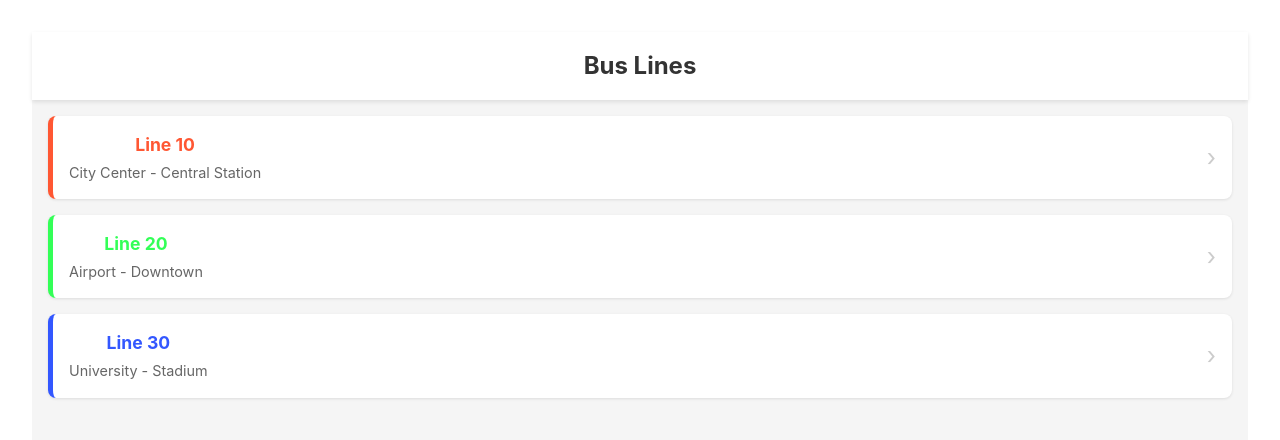
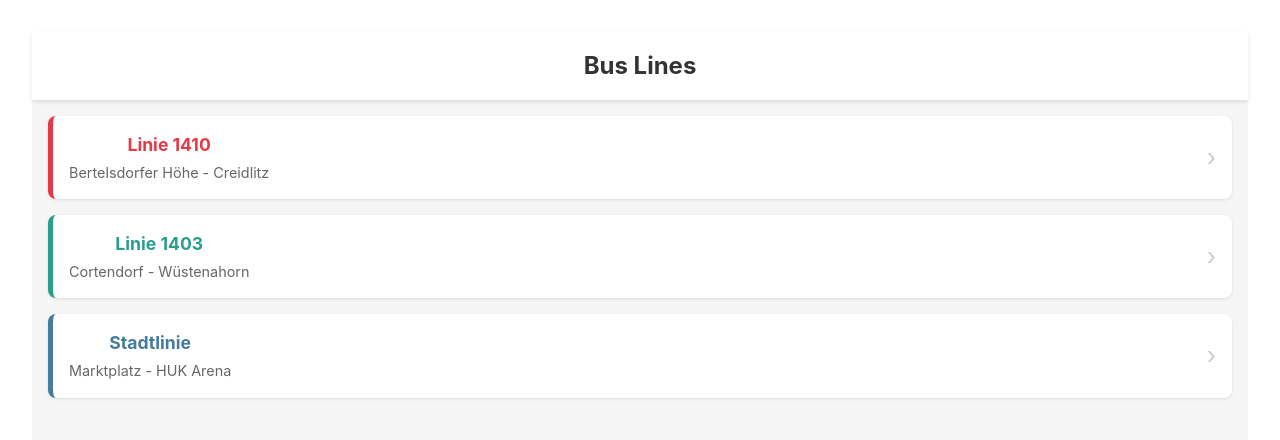
Before and after one commit to Funzyy/InternetOfThings, a React (Vite) app: page / in a window 1280 px wide. Shown: the top 440 px of the page. Built offline with nearby package versions, Linux system fonts and the light colour scheme.

Commit message:
added coburg

```diff
--- a/src/data/busData.js
+++ b/src/data/busData.js
@@ -1,38 +1,49 @@
 export const busLines = [
     {
         id: 1,
-        name: "Line 10",
-        route: "City Center - Central Station",
-        color: "#FF5733",
+        name: "Linie 1410",
+        route: "Bertelsdorfer Höhe - Creidlitz",
+        color: "#E63946",
         stops: [
-            { id: 101, name: "City Center", lat: 51.505, lng: -0.09 },
-            { id: 102, name: "Market Square", lat: 51.506, lng: -0.092 },
-            { id: 103, name: "Central Station", lat: 51.507, lng: -0.094 },
+            { id: 101, name: "Bertelsdorfer Höhe", lat: 50.2750, lng: 10.9520 },
+            { id: 102, name: "Lauterer Höhe", lat: 50.2720, lng: 10.9540 },
+            { id: 103, name: "Bahnhof ZOB", lat: 50.2599, lng: 10.9646 },
+            { id: 104, name: "Theaterplatz", lat: 50.2585, lng: 10.9665 },
+            { id: 105, name: "Mohrenstraße", lat: 50.2595, lng: 10.9680 },
+            { id: 106, name: "Klinikum", lat: 50.2650, lng: 10.9750 },
+            { id: 107, name: "Ketschendorf", lat: 50.2680, lng: 10.9820 },
+            { id: 108, name: "Creidlitz", lat: 50.2720, lng: 10.9900 },
         ],
-        currentPosition: { lat: 51.506, lng: -0.092 }, // Mock current position
+        currentPosition: { lat: 50.2599, lng: 10.9646 }, // Currently at Bahnhof
     },
     {
         id: 2,
-        name: "Line 20",
-        route: "Airport - Downtown",
-        color: "#33FF57",
+        name: "Linie 1403",
+        route: "Cortendorf - Wüstenahorn",
+        color: "#2A9D8F",
         stops: [
-            { id: 201, name: "Airport", lat: 51.51, lng: -0.1 },
-            { id: 202, name: "Business Park", lat: 51.509, lng: -0.098 },
-            { id: 203, name: "Downtown", lat: 51.508, lng: -0.096 },
+            { id: 201, name: "Cortendorf", lat: 50.2450, lng: 10.9500 },
+            { id: 202, name: "Scheuerfelder Straße", lat: 50.2500, lng: 10.9550 },
+            { id: 203, name: "Bahnhof ZOB", lat: 50.2599, lng: 10.9646 },
+            { id: 204, name: "Albertsplatz", lat: 50.2610, lng: 10.9670 },
+            { id: 205, name: "Mohrenstraße", lat: 50.2595, lng: 10.9680 },
+            { id: 206, name: "Sändleinweg", lat: 50.2630, lng: 10.9720 },
+            { id: 207, name: "Wüstenahorner Straße", lat: 50.2680, lng: 10.9780 },
         ],
-        currentPosition: { lat: 51.509, lng: -0.098 },
+        currentPosition: { lat: 50.2610, lng: 10.9670 }, // Currently at Albertsplatz
     },
     {
         id: 3,
-        name: "Line 30",
-        route: "University - Stadium",
-        color: "#3357FF",
+        name: "Stadtlinie",
+        route: "Marktplatz - HUK Arena",
+        color: "#457B9D",
         stops: [
-            { id: 301, name: "University", lat: 51.515, lng: -0.08 },
-            { id: 302, name: "Library", lat: 51.514, lng: -0.082 },
-            { id: 303, name: "Stadium", lat: 51.513, lng: -0.084 },
+            { id: 301, name: "Marktplatz", lat: 50.2590, lng: 10.9655 },
+            { id: 302, name: "Theaterplatz", lat: 50.2585, lng: 10.9665 },
+            { id: 303, name: "Kongresshaus", lat: 50.2600, lng: 10.9700 },
+            { id: 304, name: "Landratsamt", lat: 50.2620, lng: 10.9730 },
+            { id: 305, name: "HUK-COBURG Arena", lat: 50.2640, lng: 10.9760 },
         ],
-        currentPosition: { lat: 51.514, lng: -0.082 },
+        currentPosition: { lat: 50.2585, lng: 10.9665 }, // Currently at Theaterplatz
     },
 ];
```
